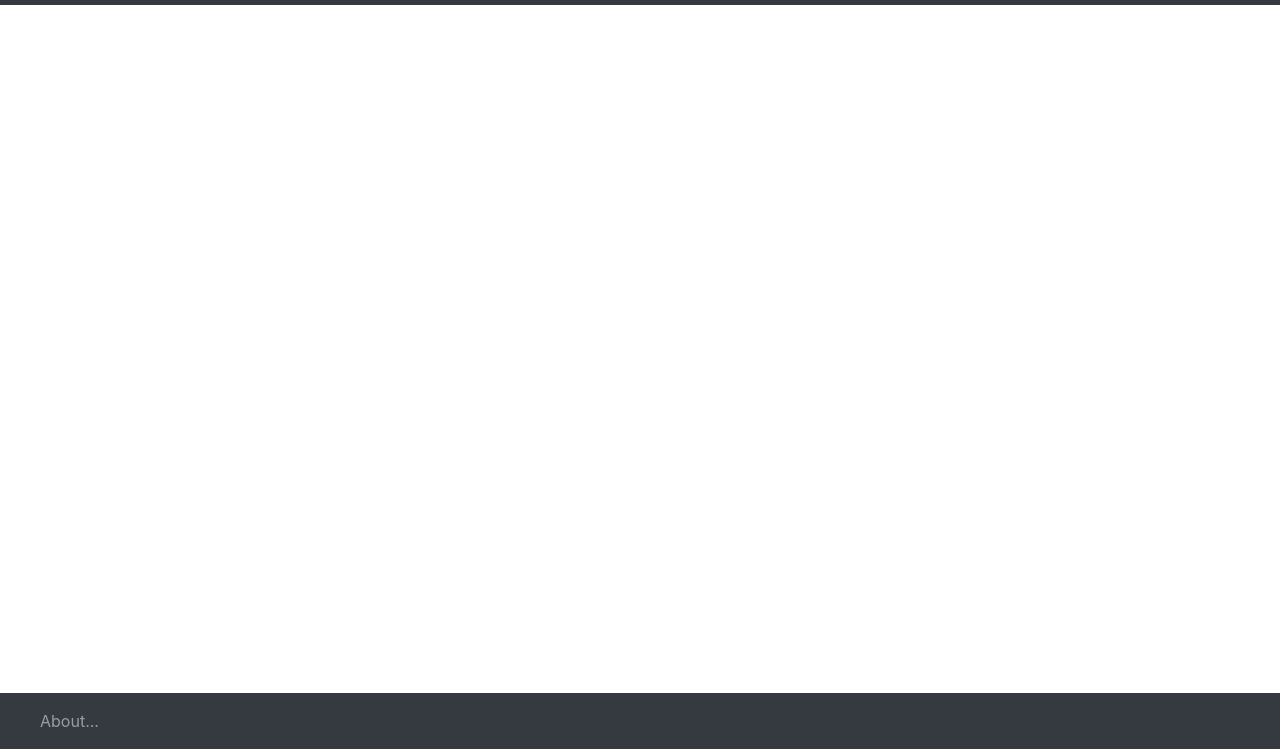
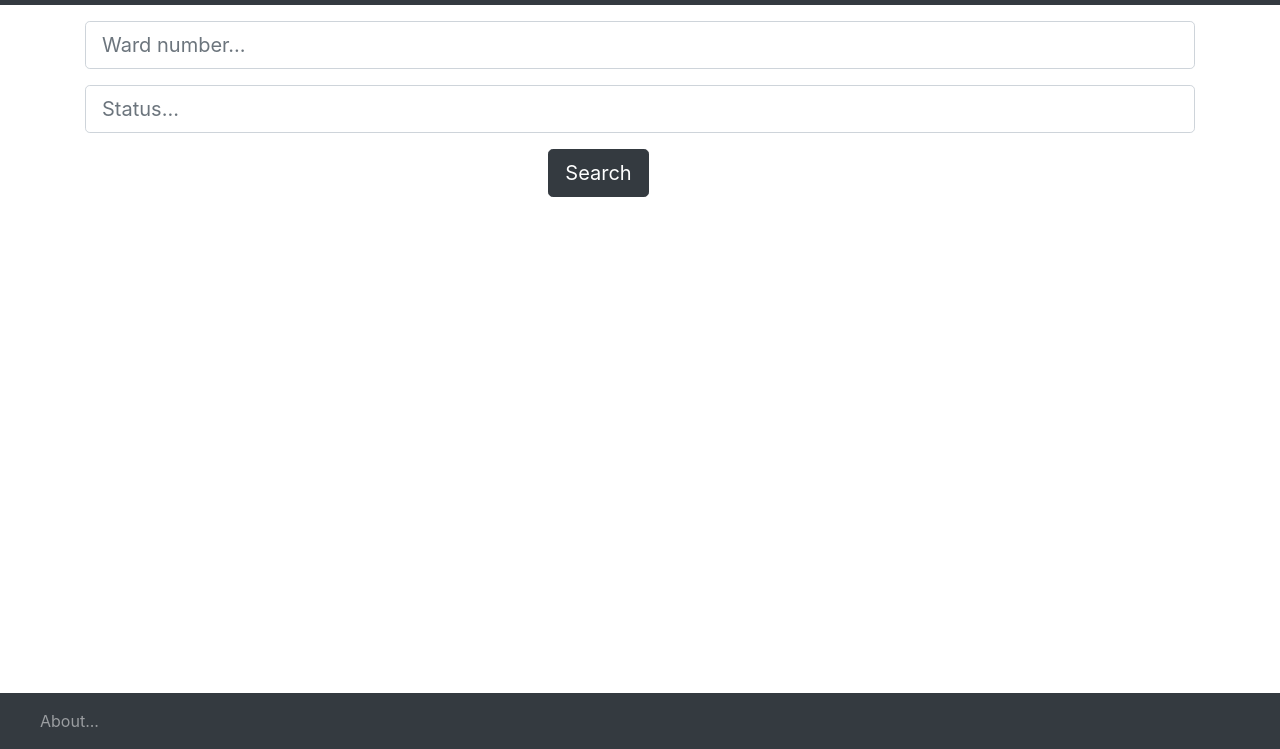
Before and after one commit to karyacoub/it202-project2, a plain HTML site: page index.html in a window 1280 px wide. Shown: the part 51-800 px from the top of the page. Drawn offline with nearby package versions, Linux system fonts and the light colour scheme.

Commit message:
added search boxes in search page

```diff
--- a/index.html
+++ b/index.html
@@ -45,12 +45,25 @@
           </ul>
       </div>
     </nav>
+
     <div class="content" id="search">
+      <div class="">
+        <div class="container input-group input-group-lg mt-3">
+            <input type="text" class="form-control" placeholder="Ward number..."/>
+        </div>
+        <div class="container input-group input-group-lg mt-3">
+            <input type="text" class="form-control" placeholder="Status..."/>
+        </div>
+        <div class="container mt-3 col-md-2">
+            <button type="button" class="btn btn-dark btn-lg">Search</button>
+        </div>
+      </div>
+    </div>
 
-    </div>
     <div class="content" id="map">
 
     </div>
+
     <div class="content" id="list">
 
     </div>
```
